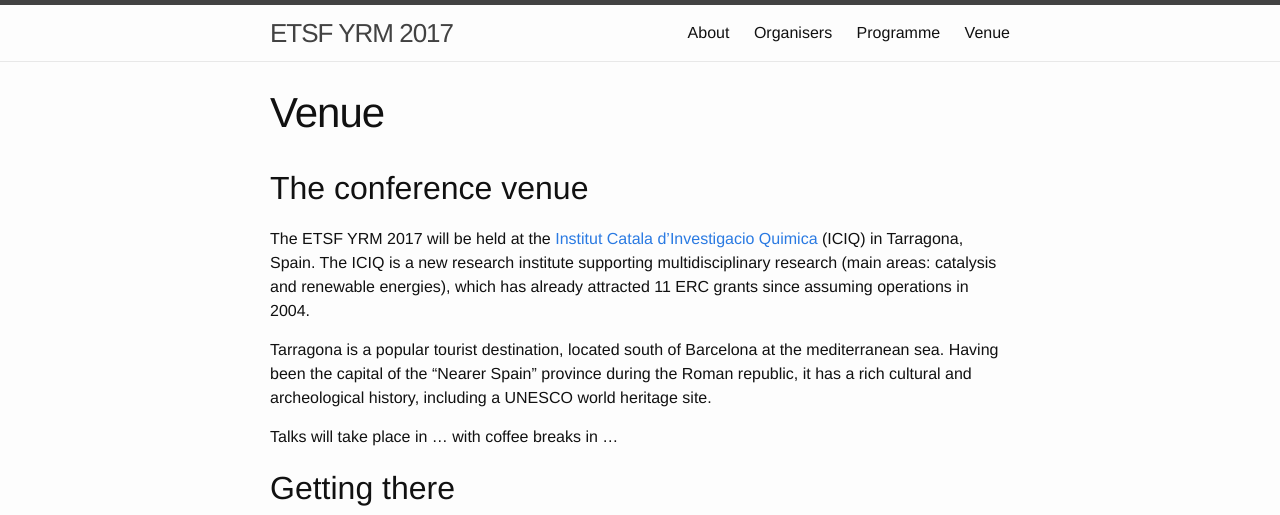
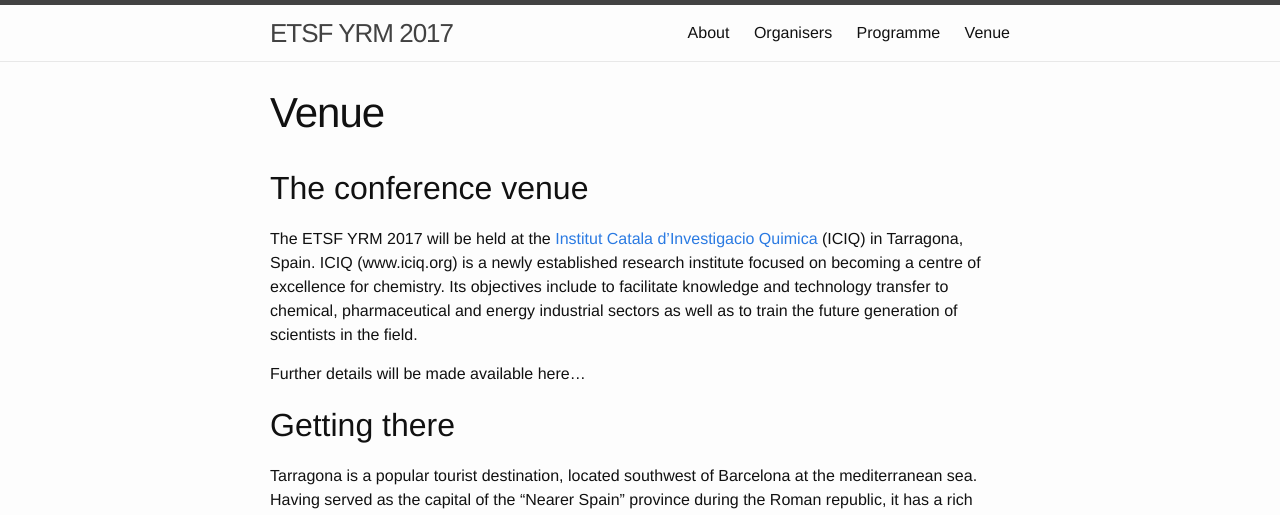
Before and after one commit to yrm2017/yrm2017.github.io, a Jekyll site: the page built from venue.md, in a window 1280 px wide. Shown: the top 515 px of the page. Built offline with Jekyll 4.4.1, drawn with Linux system fonts in a browser that asks for light colours; some of the changed text lies outside the part shown.

Commit message:
small updates to organisers and venue

```diff
--- a/venue.md
+++ b/venue.md
@@ -7,19 +7,13 @@
 ## The conference venue
 The ETSF YRM 2017 will be held at the [Institut Catala d'Investigacio
 Quimica](http://www.iciq.org/) (ICIQ) in Tarragona, Spain.
-The ICIQ is a new research institute supporting multidisciplinary research (main
-areas: catalysis and renewable energies), which has already attracted 11 ERC
-grants since assuming operations in 2004.
+ICIQ (www.iciq.org) is a newly established research institute focused on
+becoming a centre of excellence for chemistry. Its objectives include to
+facilitate knowledge and technology transfer to chemical, pharmaceutical and
+energy industrial sectors as well as to train the future generation of
+scientists in the field.
 
-Tarragona is a popular tourist destination, located south of Barcelona
-at the mediterranean sea.
-Having been the capital of the "Nearer Spain" province during the Roman
-republic, it has a rich cultural and archeological history, including a UNESCO
-world heritage site.
-
-
-Talks will take place in ...
-with coffee breaks in ...
+Further details will be made available here...
 
 <!--
 ![The strand campus](../assets/images/campus_small.png)
@@ -28,13 +22,20 @@
 
 ## Getting there
 
+Tarragona is a popular tourist destination, located southwest of Barcelona
+at the mediterranean sea.
+Having served as the capital of the "Nearer Spain" province during the Roman
+republic, it has a rich cultural and archeological history, including a UNESCO
+world heritage site.
+
+
 {::nomarkdown}
 <iframe src="https://www.google.com/maps/d/embed?mid=1HSLv0ilbKzNDw8KlDiLCmNwlhfg&hl=en" width="640" width="95%" height=400 frameborder=0 style:"border:0"></iframe>
 {:/nomarkdown}
 
 
  * **By plane:** Travel either via [Reus Airport](http://www.reus-airport.es/) (10 minutes to Tarragona) or
-   [Barcelona el Prat](http://www.barcelona-airport.com/) (1h to Tarragona via [bus or train](https://www.barcelona-tourist-guide.com/en/airport/transfers/transfer-barcelona-airport-tarragona.html))
+   [Barcelona el Prat](http://www.barcelona-airport.com/) (65 min [by bus](http://www.busplana.com/new2013/en/) from terminal 1 to Tarragona, Imperial Tarraco)
  * **By train:**
 
 ## Accomodation
```
Also changed, not shown: organisation.md (+2 -0 lines).
